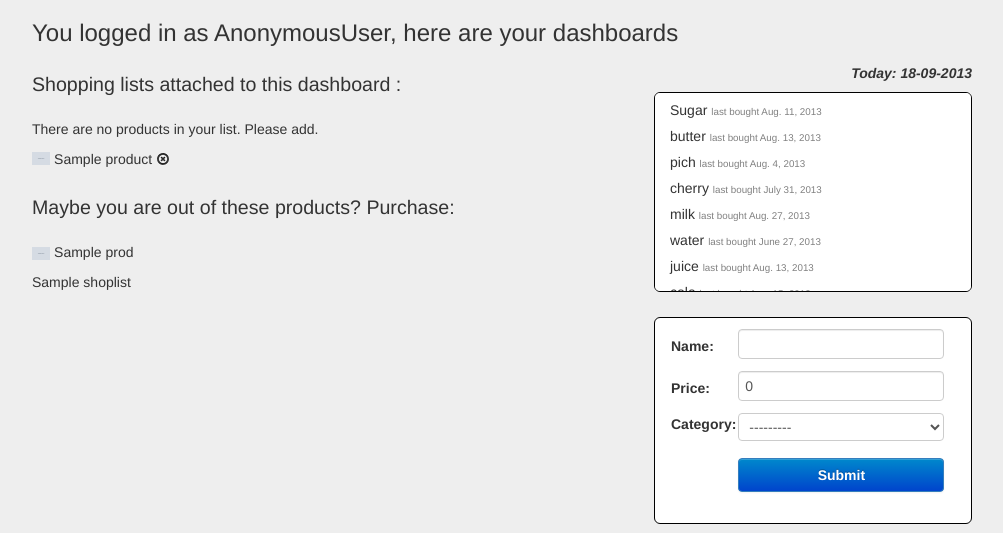
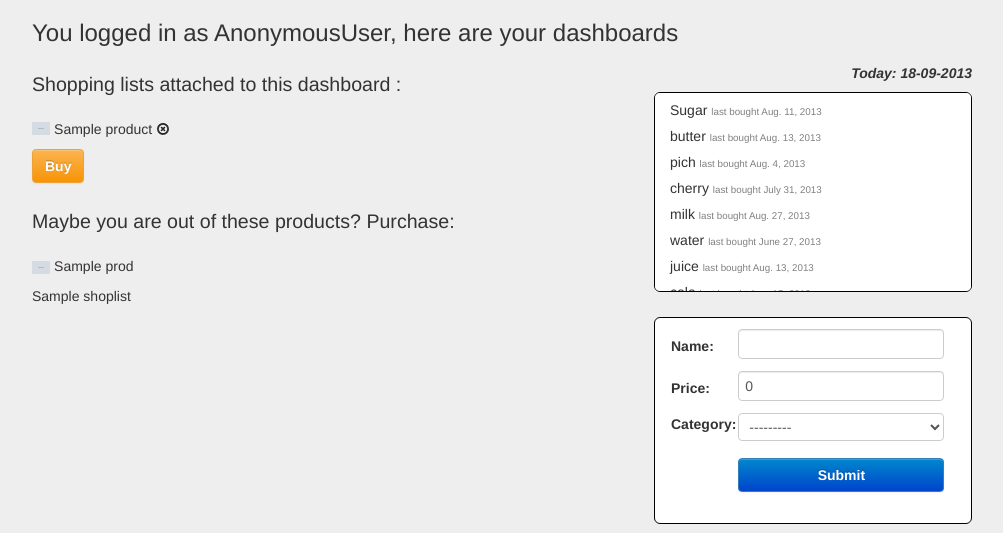
Before and after one commit to Alerion/shopping-helper, a Django app: template src/templates/main/index.html in a window 1280 px wide. Shown: the part 50-583 px from the top of the page, without its empty margins (138-1141 px from the left). Run offline with Django 3.2, Linux system fonts and the light colour scheme; data comes from the database, SQL or seed files in the repository; tables that the repository leaves empty hold one stand-in row (values such as "Sample post"); the template is opened without the code that fills it: values that come from a table or form of the project are taken from there, most other values are stand-ins (such as "Sample title", 1, 10 or a date in 2020); grey boxes marked "Sample" are stand-in pictures; parts of the project's set-up code (start-up, migrations or seed data) failed here and were passed over; some libraries are stand-ins or nearby versions.

Commit message:
Fixed template again

```diff
--- a/src/templates/main/index.html
+++ b/src/templates/main/index.html
@@ -62,16 +62,15 @@
     <!-- Displaying elements in current dashboard !-->
     <div class="selector">
         <p class="header-sh-list">Shopping lists attached to this dashboard :</p>
-        <p class="items_of_buylist">
+        <div class="items_of_buylist">
             {% for prod in curr_buylist.products.all %}
                 <p class="product-item" data-item-name="{{ prod.id }}" data-item-icon="{{ prod.category.icon.url }}">
                     <img class='test p_rel' src="{{ prod.category.icon.url }}" />
                     <span class = "pdf">{{ prod.name }}</span>
                     <i class="icon-remove-circle remove-product" data-product-id='{{ prod.id }}'></i>
                 </p>
-
             {% endfor %}
-        </p>
+        </div>
     <a href="#" class="btn btn-warning buy-products">Buy</a>
     </div>
 
```
